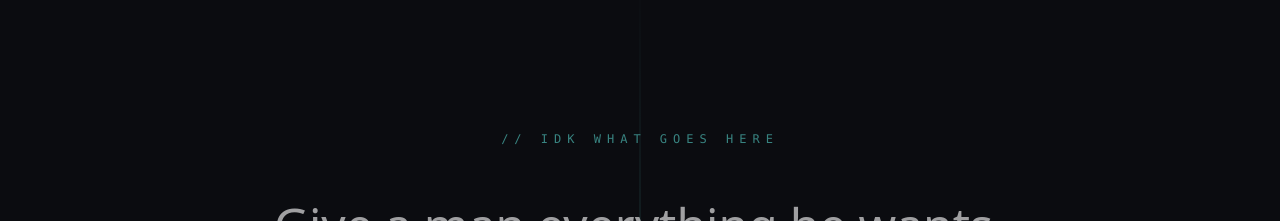
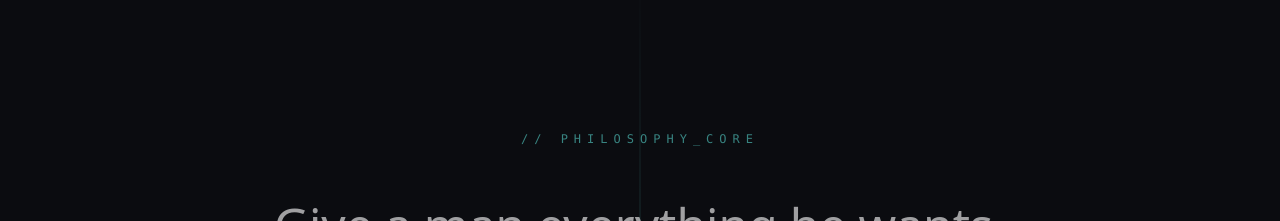
Before and after one commit to pr0meth4us/helm, a Next.js app: page / in a window 1280 px wide. Shown: the part 2460-2681 px from the top of the page. Built offline with nearby package versions, Linux system fonts and the light colour scheme.

Commit message:
portfolio done

```diff
--- a/components/Manifesto.tsx
+++ b/components/Manifesto.tsx
@@ -1,9 +1,9 @@
 'use client';
-import { motion, useInView } from 'framer-motion';
+import { motion, useInView, Variants } from 'framer-motion';
 import { useRef } from 'react';
 
 // Animation variants for the words
-const wordVariants = {
+const wordVariants: Variants = {
   hidden: { opacity: 0, filter: 'blur(10px)', y: 20 },
   visible: {
     opacity: 1,
@@ -38,12 +38,13 @@ export function Manifesto() {
       <div ref={ref} className="max-w-4xl mx-auto text-center relative z-10">
 
         {/* Header: Glitchy Terminal Label */}
+        {/* FIX: Wrapped text in braces to satisfy ESLint */}
         <motion.div
           initial={{ opacity: 0 }}
           animate={isInView ? { opacity: 1 } : {}}
           className="font-mono text-xs text-helm-cyan/50 mb-12 tracking-[0.5em] uppercase"
         >
-          // idk what goes here
+          {'// PHILOSOPHY_CORE'}
         </motion.div>
 
         {/* Main Text Block - Rendered Word by Word */}
@@ -86,7 +87,6 @@ export function Manifesto() {
             — Immanuel Kant
           </motion.div>
 
-          {/* Bottom Data HUD */}
 
         </div>
       </div>
```
